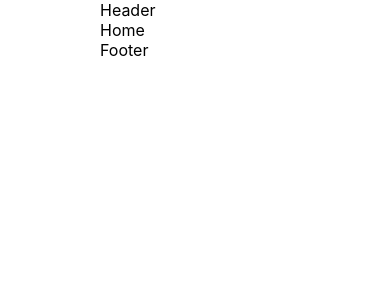
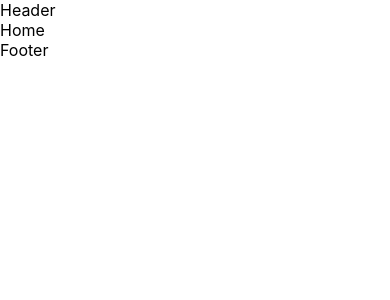
Before and after one commit to Isilud/P7_OC, a React (Create React App) app in the folder kasa/: page / in a window 390 px wide. Shown: the top 300 px of the page. Built offline with nearby package versions, Linux system fonts and the light colour scheme.

Commit message:
added app css

```diff
--- a/kasa/src/styles/App.scss
+++ b/kasa/src/styles/App.scss
@@ -1,8 +1,12 @@
 .app {
-  display: flex;
-  flex-direction: column;
-
-  margin: 0 100px;
+  position: relative;
+  width: 1440px;
+  height: 1024px;
 
   background: #ffffff;
+
+  @media screen and (max-width: 768px) {
+    width: 375px;
+    height: 812px;
+  }
 }
```
